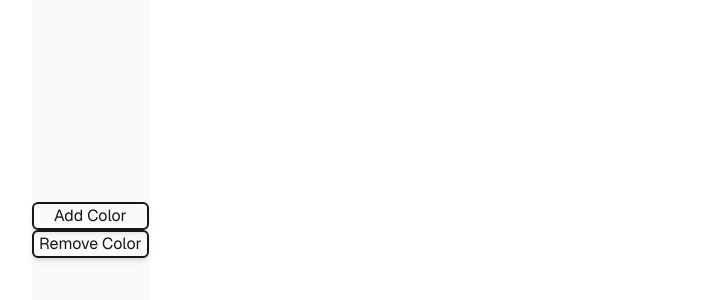
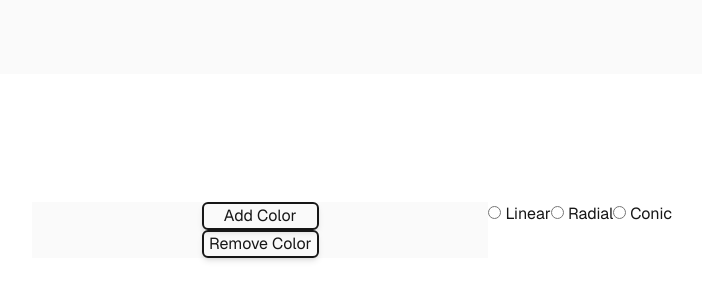
Before and after one commit to dbriksza/woodtexture, a Next.js app: page / in a window 1280 px wide. Shown: the part 170-470 px from the top of the page, without its empty margins (288-990 px from the left). Built offline with nearby package versions, Linux system fonts and the light colour scheme.

Commit message:
slight style fix

```diff
--- a/app/Components/ColorPicker.tsx
+++ b/app/Components/ColorPicker.tsx
@@ -30,7 +30,7 @@
     const [colors, setColors] = useState<ColorPicker[]>([]);
 
     return (
-        <div className="flex flex-col flex-1 items-center justify-center bg-zinc-50 font-sans dark:bg-black">
+        <div className="flex flex-col flex-1 items-center bg-zinc-50 font-sans dark:bg-black">
             <div className="flex flex-col">
                 <button className="border-[2px] rounded-md px-[5px] shadow-md" onClick={()=>modifyColors("add")}>Add Color</button>
                 <button className="border-[2px] rounded-md px-[5px] shadow-md" onClick={()=>modifyColors("subtract")}>Remove Color</button>
--- a/app/Components/GradientSelect.tsx
+++ b/app/Components/GradientSelect.tsx
@@ -10,6 +10,7 @@
     }
 
     return (
+        <div>
             <fieldset onChange={() => changeGradientType}>
                 <label>
                     <input type="radio" name="gradientType" value="linear"/> Linear
@@ -21,5 +22,6 @@
                     <input type="radio" name="gradientType" value="conic"/> Conic
                 </label>
             </fieldset>
+        </div>
     )
 }
--- a/app/page.tsx
+++ b/app/page.tsx
@@ -1,10 +1,12 @@
 import ColorPicker from "./Components/ColorPicker";
+import GradientSelect from "./Components/GradientSelect";
 
 export default function Home() {
   return (
     <div className="flex flex-col flex-1 items-center justify-center bg-zinc-50 font-sans dark:bg-black">
-      <main className="flex flex-1 w-full max-w-3xl flex-col items-center justify-between py-32 px-16 bg-white dark:bg-black sm:items-start">
+      <main className="flex w-full max-w-3xl flex-row justify-between py-32 px-16 bg-white dark:bg-black sm:items-start">
         <ColorPicker/>
+        <GradientSelect/>
       </main>
     </div>
   );
```
Lines whose indentation alone changed are shown as unchanged.
